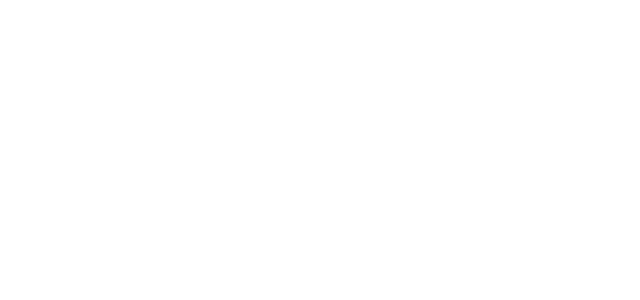
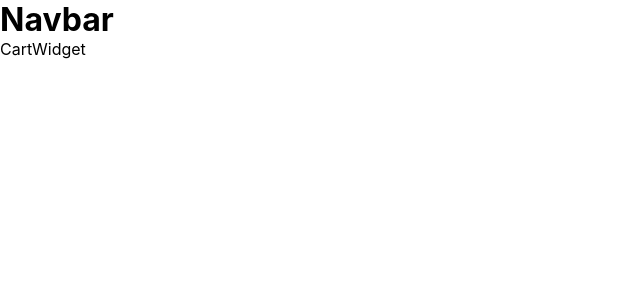
Before and after one commit to CarlosMorales23/E-commerce-Morales, a React (Create React App) app: page / in a window 1280 px wide. Shown: the top 300 px of the page, without its empty margins (0-640 px from the left). Built offline with nearby package versions, Linux system fonts and the light colour scheme.

Commit message:
Se crearon componente Navbar y CartWidget

```diff
--- a/package.json
+++ b/package.json
@@ -8,6 +8,7 @@
     "@testing-library/user-event": "^13.5.0",
     "react": "^18.2.0",
     "react-dom": "^18.2.0",
+    "react-icons": "^4.7.1",
     "react-scripts": "5.0.1",
     "web-vitals": "^2.1.4"
   },
--- a/src/App.js
+++ b/src/App.js
@@ -1,7 +1,11 @@
+import Navbar from "./components/Navbar/Navbar";
 
 function App() {
   return (
     <div className="App">
+      <>
+      <Navbar/>
+      </>
     </div>
   );
 }
--- /dev/null
+++ b/src/components/Navbar/CartWidget/CartWidget.jsx
@@ -0,0 +1,9 @@
+import React from 'react'
+
+const CartWidget = () => {
+    return (
+    <div>CartWidget</div>
+    )
+}
+
+export default CartWidget
--- /dev/null
+++ b/src/components/Navbar/Navbar.jsx
@@ -0,0 +1,13 @@
+import CartWidget from "./CartWidget/CartWidget";
+
+const Navbar = () => {
+    return(
+        <div>
+            <h1>Navbar</h1>
+            <CartWidget/>
+
+        </div>
+    )
+};
+
+export default Navbar;
```
Also changed, not shown: 1 other file (tests, documents, lock files or other folders).
